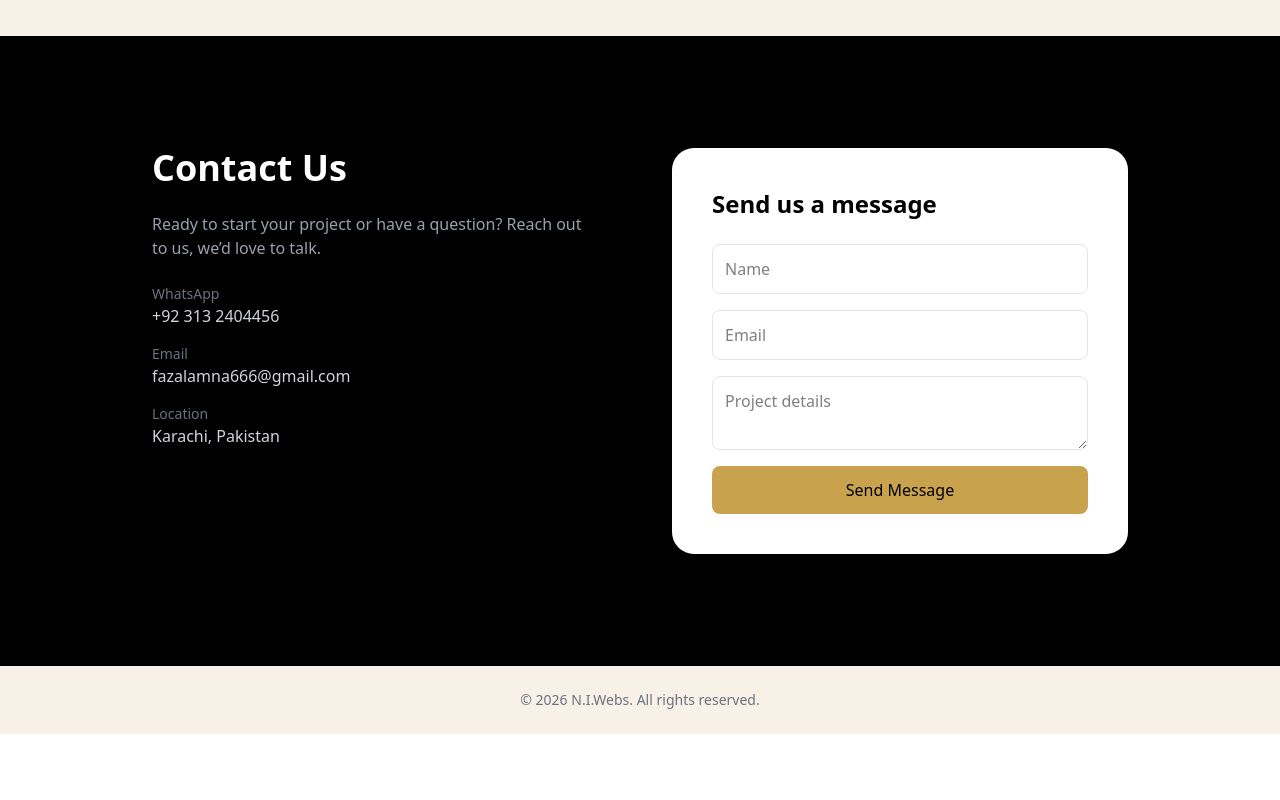
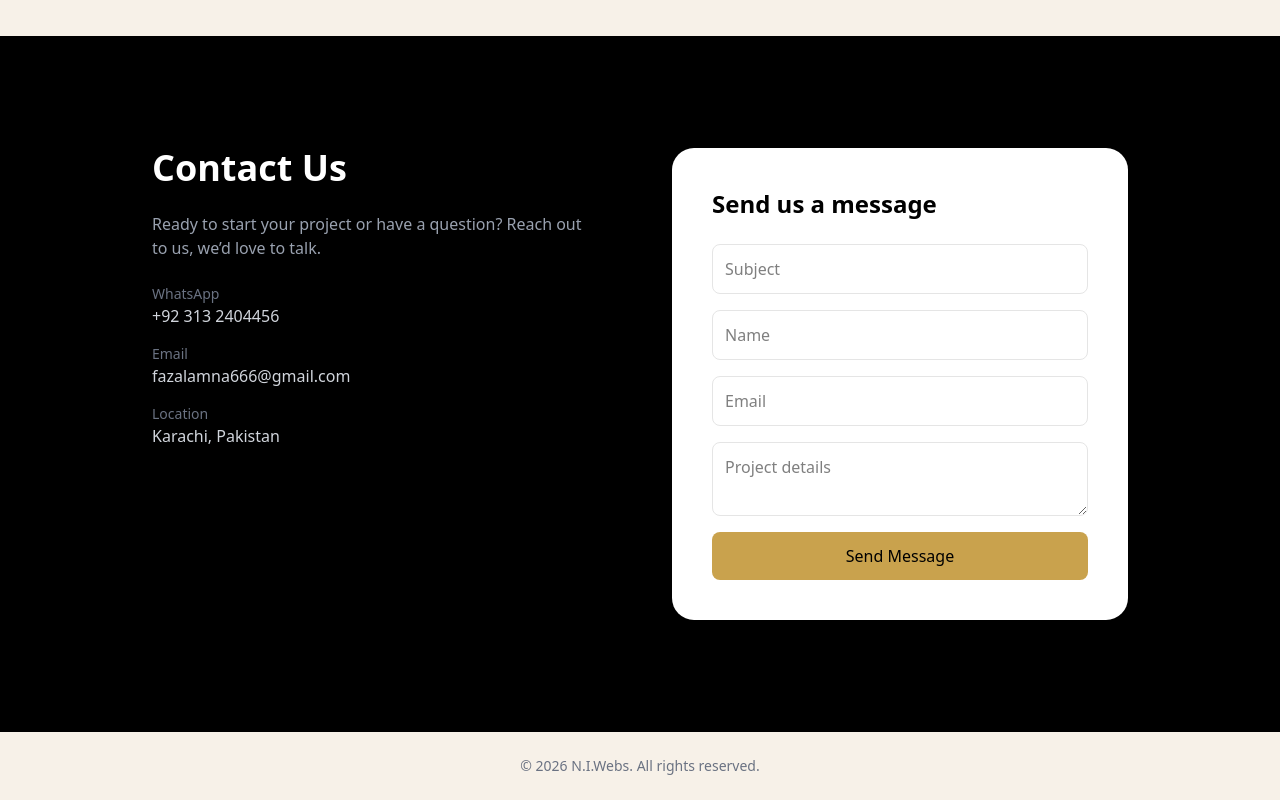
Before and after one commit to Amnafazal2004/webdesign, a Next.js app: page / in a window 1280 px wide. Shown: the part 2246-3046 px from the top of the page. Before the commit the page ends 2980 px from the top, so only its background shows below. Built offline with nearby package versions, Linux system fonts and the light colour scheme; a web font is replaced by a local one.

Commit message:
subject field

```diff
--- a/features/Contact.tsx
+++ b/features/Contact.tsx
@@ -71,6 +71,12 @@ export default function Contact() {
               className="grid gap-4"
             >
               <input
+                name="subject"
+                className="p-3 rounded-md border text-black"
+                placeholder="Subject"
+                required
+              />
+              <input
                 name="from_name"
                 className="p-3 rounded-md border text-black"
                 placeholder="Name"
```
